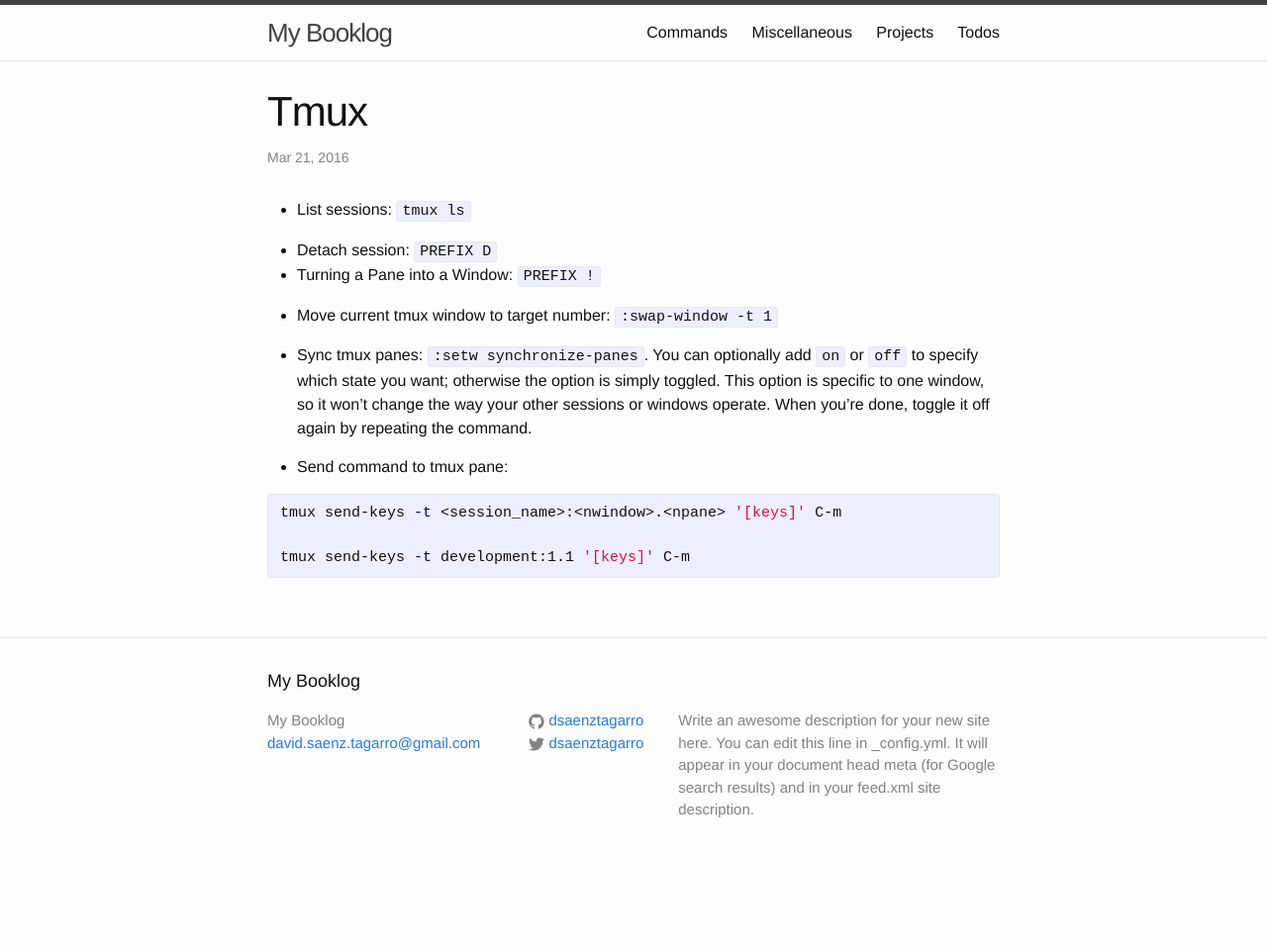
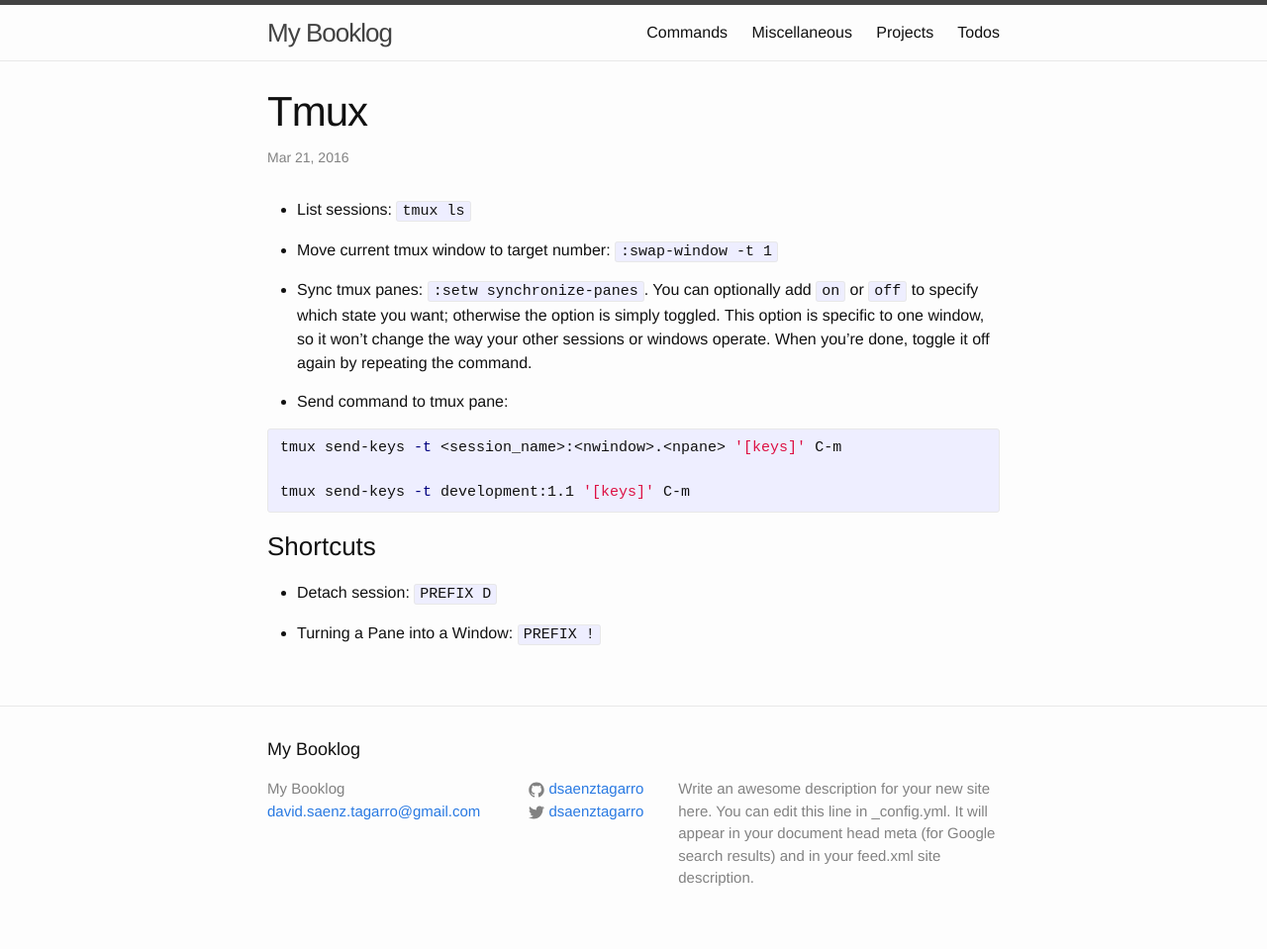
Before and after one commit to dsaenztagarro/booklog, a Jekyll site: the page built from _commands/tmux.md, in a window 1280 px wide. Shown: the whole page at 99% size. Built offline with Jekyll 4.4.1, drawn with Linux system fonts in a browser that asks for light colours; before the commit the page ends 900 px from its top, so only the background shows below that; part of the change alters nothing that is shown.

Commit message:
Adds shortcuts section

```diff
--- a/_commands/tmux.md
+++ b/_commands/tmux.md
@@ -6,11 +6,6 @@ categories: command
 ---
 
 - List sessions: `tmux ls`
-
-- Detach session: `PREFIX D`
-- Turning a Pane into a Window: `PREFIX !`
-
-
 
 - Move current tmux window to target number: `:swap-window -t 1`
 
@@ -24,3 +19,9 @@ tmux send-keys -t <session_name>:<nwindow>.<npane> '[keys]' C-m
 
 tmux send-keys -t development:1.1 '[keys]' C-m
 {% endhighlight %}
+
+### Shortcuts
+
+- Detach session: `PREFIX D`
+
+- Turning a Pane into a Window: `PREFIX !`
```
